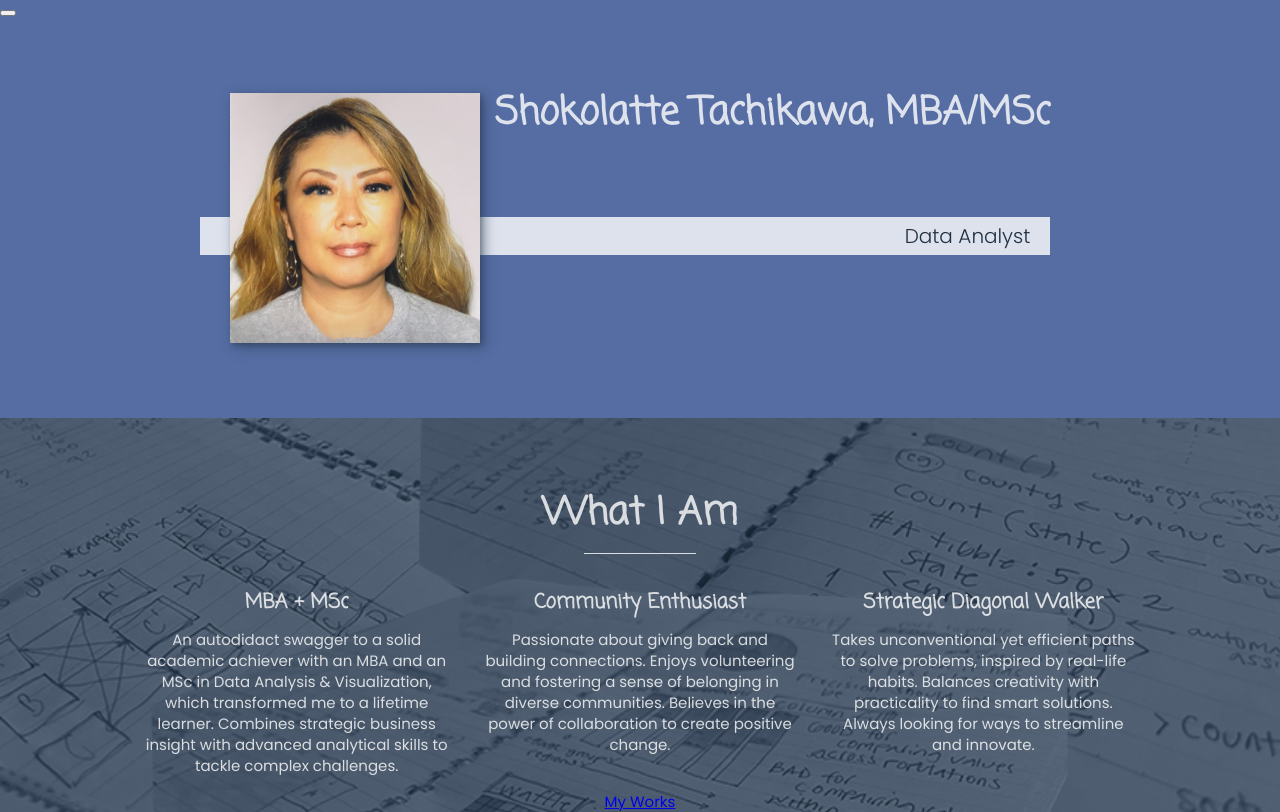
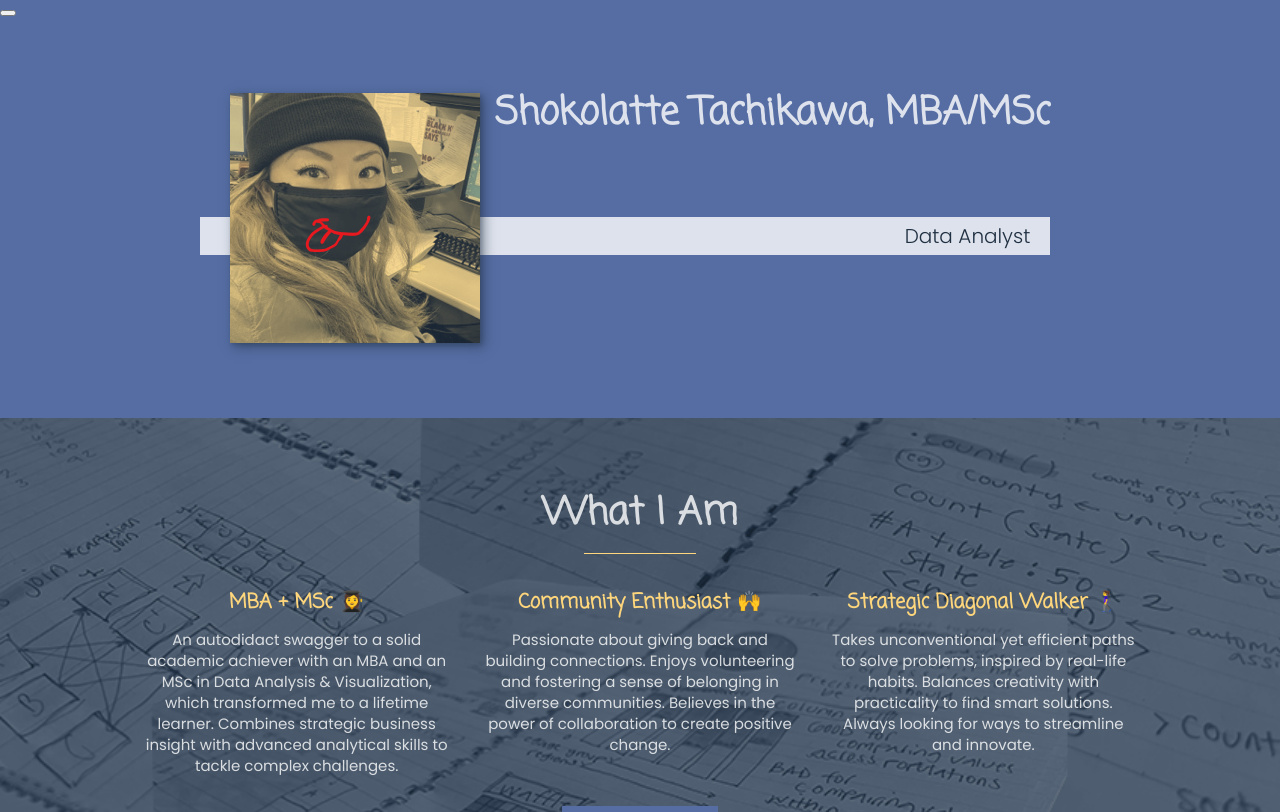
Before and after one commit to ShokoLocoMocco/shokolatte, a plain HTML site: page index.html in a window 1280 px wide. Shown: the part 140-952 px from the top of the page. Drawn offline with Linux system fonts and the light colour scheme; a web font is replaced by a local one.

Commit message:
some changes

```diff
--- a/css/style.css
+++ b/css/style.css
@@ -82,6 +82,28 @@ img {
     max-width: 100%;
 }
 
+/* buttons */
+
+.btn {
+    display: inline-block;
+    padding: .5em 1.5em;
+    background: var(--color-lightblue);
+    color: var(--color-bg-yellow);
+    text-decoration: none;
+    cursor: pointer;
+    letter-spacing: 2px;
+    transition: transform 200ms ease-in-out;
+    font-family: var(--fontfam-h);
+    font-weight: bold;
+    margin-top: 1em;
+    /* border-top-left-radius: 10px;
+    border-bottom-right-radius: 10px; */
+}
+
+.btn:hover {
+    transform: scale(1.1);
+}
+
 h1,
 h2,
 h3 {
@@ -101,6 +123,7 @@ h2 {
 
 h3 {
     font-size: var(--font-h3);
+    color: var(--color-bg-yellow);
 }
 
 .section__title {
@@ -190,7 +213,7 @@ nav { display: none; }
     width: 3em;
     height: 1px;
     margin: .5em auto 1em;
-    background: var(--color-wht-alpha);
+    background: var(--color-bg-yellow);
 }
 
 .about_me {
--- a/index.html
+++ b/index.html
@@ -67,7 +67,7 @@
             <strong>Shokolatte Tachikawa</strong>, MBA/MSc
         </h1>
         <p class="section__subtitle section__subtitle--intro">Data Analyst</p>
-        <img src="img/headshot.jpg" alt="an id photo of Shokolatte" class="intro__img">
+        <img src="img/profile_sho_ylltongue3.png" alt="an id photo of Shokolatte" class="intro__img">
     </section>
 
     <!--About-->
@@ -75,22 +75,22 @@
         <h2 class="section__title section__title--about">What I Am</h2>
         <div class="about">
             <div class="about_me">
-                <h3>MBA + MSc</h3>
+                <h3>MBA + MSc 👩‍🎓</h3>
                 <p>An autodidact swagger to a solid academic achiever with an MBA and an MSc in Data Analysis & Visualization, which transformed me to a lifetime learner. Combines strategic business insight with advanced analytical skills to tackle complex challenges. </p>
             </div> <!-- / about_me-->
 
             <div class="about_me">
-                <h3>Community Enthusiast</h3>
+                <h3>Community Enthusiast 🙌</h3>
                 <p>Passionate about giving back and building connections. Enjoys volunteering and fostering a sense of belonging in diverse communities. Believes in the power of collaboration to create positive change.</p>
             </div> <!-- / about_me-->
 
             <div class="about_me">
-                <h3>Strategic Diagonal Walker</h3>
+                <h3>Strategic Diagonal Walker 🚶‍♀️</h3>
                 <p>Takes unconventional yet efficient paths to solve problems, inspired by real-life habits. Balances creativity with practicality to find smart solutions. Always looking for ways to streamline and innovate.</p>
             </div> <!-- / about_me-->
         </div> <!--/ about-->
 
-        <a href="#works" class="btn">My Works</a>
+        <a href="#works" class="btn">...What I Do?</a>
     </section>
 
     <section class="myworks" id="works">
```
Also changed, not shown: img/profile_sho.png (added), img/profile_sho_blu.png (added), img/profile_sho_bw.png (added), img/profile_sho_yl.png (added), img/profile_sho_yll.png (added), img/profile_sho_ylltongue.png (added), img/profile_sho_ylltongue2.png (added), img/profile_sho_ylltongue3.png (added).
